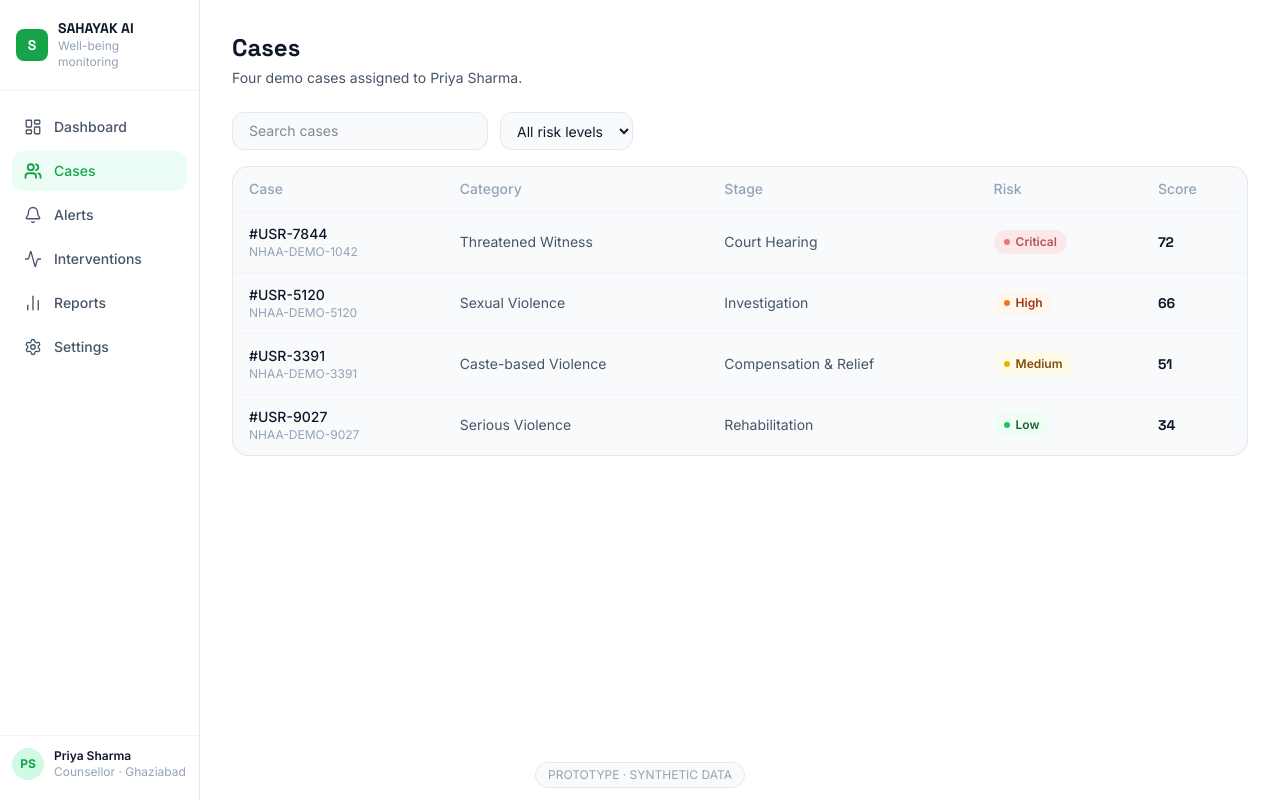
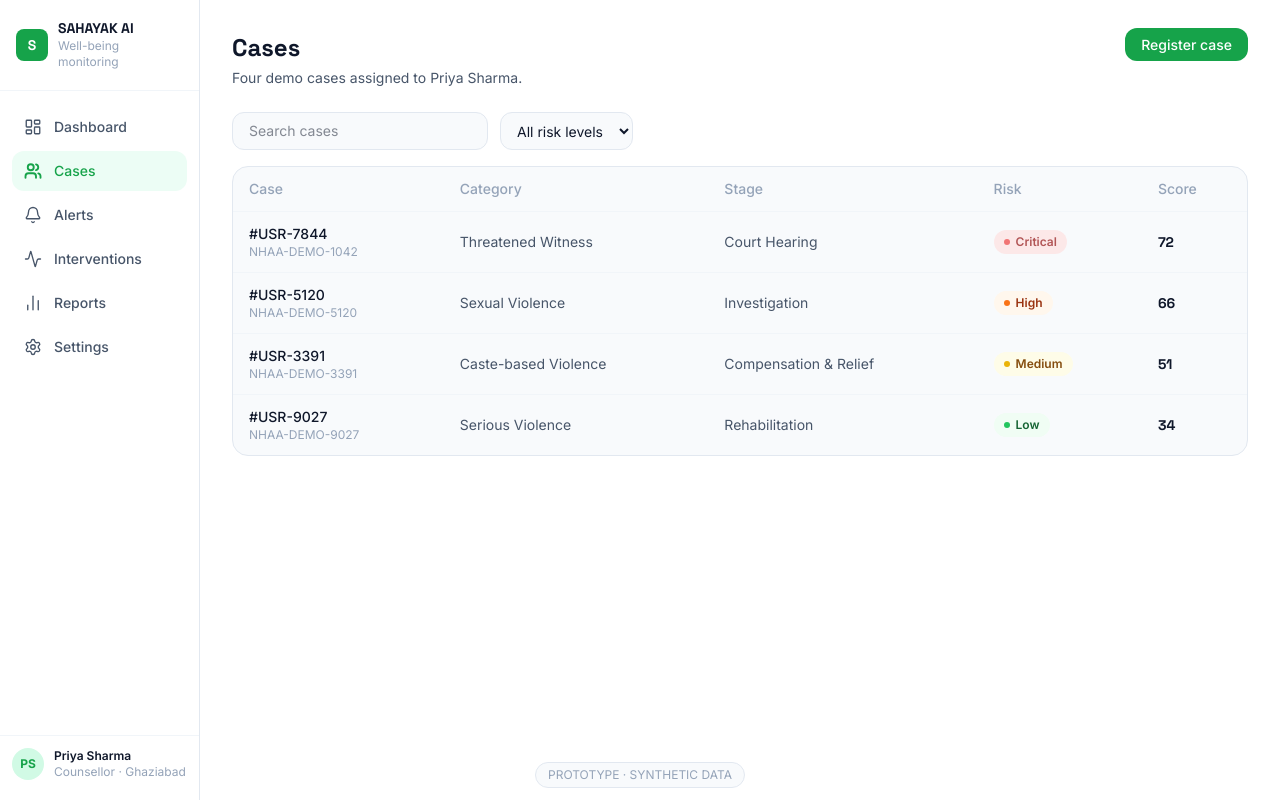
Before and after one commit to Aadarshsingh16/PS-094, a Next.js app in the folder web-app/: page /officer/cases in a window 1280 px wide. Built offline with nearby package versions, Linux system fonts and the light colour scheme.

Commit message:
feat: enhance officer case management by adding case registration feature, crisis fast-path action, and audit logs; update UI to display registered cases and improve navigation

```diff
--- a/web-app/src/app/officer/cases/page.tsx
+++ b/web-app/src/app/officer/cases/page.tsx
@@ -1,10 +1,12 @@
 "use client";
 
-import { useMemo, useState } from "react";
+import { useEffect, useMemo, useState } from "react";
+import Link from "next/link";
 import { useRouter } from "next/navigation";
 import { RiskBadge, SectionHeader } from "@/components/atoms";
 import cases from "@/data/cases.json";
 import { asRisk, casePath } from "@/lib/officer";
+import { readRegisteredCases, type RegisteredCase } from "@/lib/registeredCases";
 
 const FILTERS = ["ALL", "CRITICAL", "HIGH", "MEDIUM", "LOW"] as const;
 
@@ -12,6 +14,11 @@ export default function CasesPage() {
   const router = useRouter();
   const [query, setQuery] = useState("");
   const [risk, setRisk] = useState<(typeof FILTERS)[number]>("ALL");
+  const [registered, setRegistered] = useState<RegisteredCase[]>([]);
+
+  useEffect(() => {
+    setRegistered(readRegisteredCases());
+  }, []);
 
   const rows = useMemo(() => {
     const needle = query.trim().toLowerCase();
@@ -24,7 +31,27 @@ export default function CasesPage() {
 
   return (
     <main className="px-8 py-8">
-      <SectionHeader title="Cases" subtitle="Four demo cases assigned to Priya Sharma." />
+      <SectionHeader
+        title="Cases"
+        subtitle="Four demo cases assigned to Priya Sharma."
+        action={
+          <Link href="/officer/cases/new" className="rounded-xl bg-brand-primary px-4 py-2 text-sm font-medium text-text-inverse">
+            Register case
+          </Link>
+        }
+      />
+      {registered.length > 0 ? (
+        <ul className="mb-4 space-y-2">
+          {registered.map((item) => (
+            <li key={item.caseId} className="rounded-2xl border border-border-default bg-bg-surface px-4 py-3 text-sm">
+              <p className="font-medium text-text-primary">{item.caseId}</p>
+              <p className="mt-1 text-text-secondary">
+                {item.category} · {item.stage} · {item.consent ? "Consent on" : "Consent pending"} · {item.safeChannel}
+              </p>
+            </li>
+          ))}
+        </ul>
+      ) : null}
       <div className="mb-4 flex flex-wrap gap-3">
         <input
           type="search"
--- a/web-app/src/components/molecules/RiskAnalysis.tsx
+++ b/web-app/src/components/molecules/RiskAnalysis.tsx
@@ -2,6 +2,7 @@
 
 import { useEffect, useRef, useState } from "react";
 import Link from "next/link";
+import { CrisisPath } from "@/components/molecules/CrisisPath";
 import { DistressTrend } from "@/components/molecules/DistressTrend";
 import signals from "@/data/signals.json";
 import { useDemoState } from "@/lib/demoState";
@@ -95,6 +96,7 @@ export function RiskAnalysis({ userId, baseline, current, factors, series }: Ris
 
   return (
     <div className="mt-6 space-y-6">
+      <CrisisPath />
       {step === 0 ? (
         <section className="flex flex-wrap items-center justify-between gap-4 rounded-2xl border border-risk-medium bg-bg-amber-banner p-5">
           <div>
```
Also changed, not shown: 1 other file (tests, documents, lock files or other folders).
